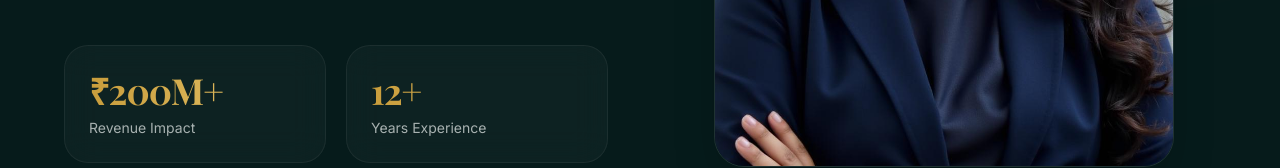
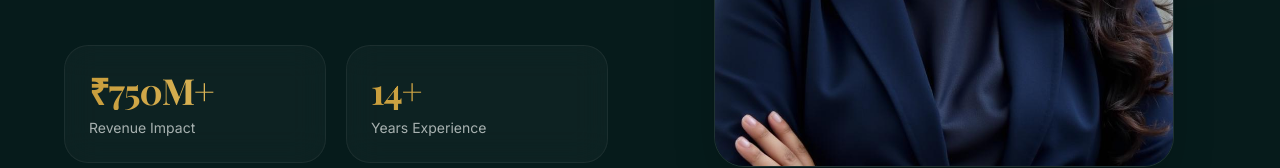
Before and after one commit to SravaniPolina/sravani-portfolio-frontend, a React (Create React App) app: page / in a window 1280 px wide. Shown: the part 613-781 px from the top of the page. Built offline with nearby package versions, Linux system fonts and the light colour scheme.

Commit message:
Update Hero.jsx

```diff
--- a/src/components/Hero.jsx
+++ b/src/components/Hero.jsx
@@ -67,7 +67,7 @@ export default function Hero() {
 
               <h3 className="text-4xl font-bold gold-text">
 
-                ₹200M+
+                ₹750M+
 
               </h3>
 
@@ -83,7 +83,7 @@ export default function Hero() {
 
               <h3 className="text-4xl font-bold gold-text">
 
-                12+
+                14+
 
               </h3>
 
```
